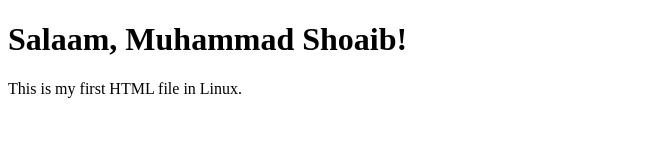
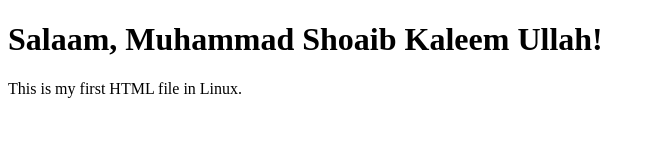
Before and after one commit to mshoaib-dev/ect2-linux, a plain HTML site: page index.html in a window 1280 px wide. Shown: the whole page, without its empty margins (0-655 px from the left). Drawn offline with Linux system fonts and the light colour scheme.

Commit message:
index.html updated

```diff
--- a/index.html
+++ b/index.html
@@ -6,7 +6,7 @@
     <title>My First HTML Page</title>
 </head>
 <body>
-    <h1>Salaam, Muhammad Shoaib!</h1>
+    <h1>Salaam, Muhammad Shoaib Kaleem Ullah!</h1>
     <p>This is my first HTML file in Linux.</p>
 </body>
 </html>
```
